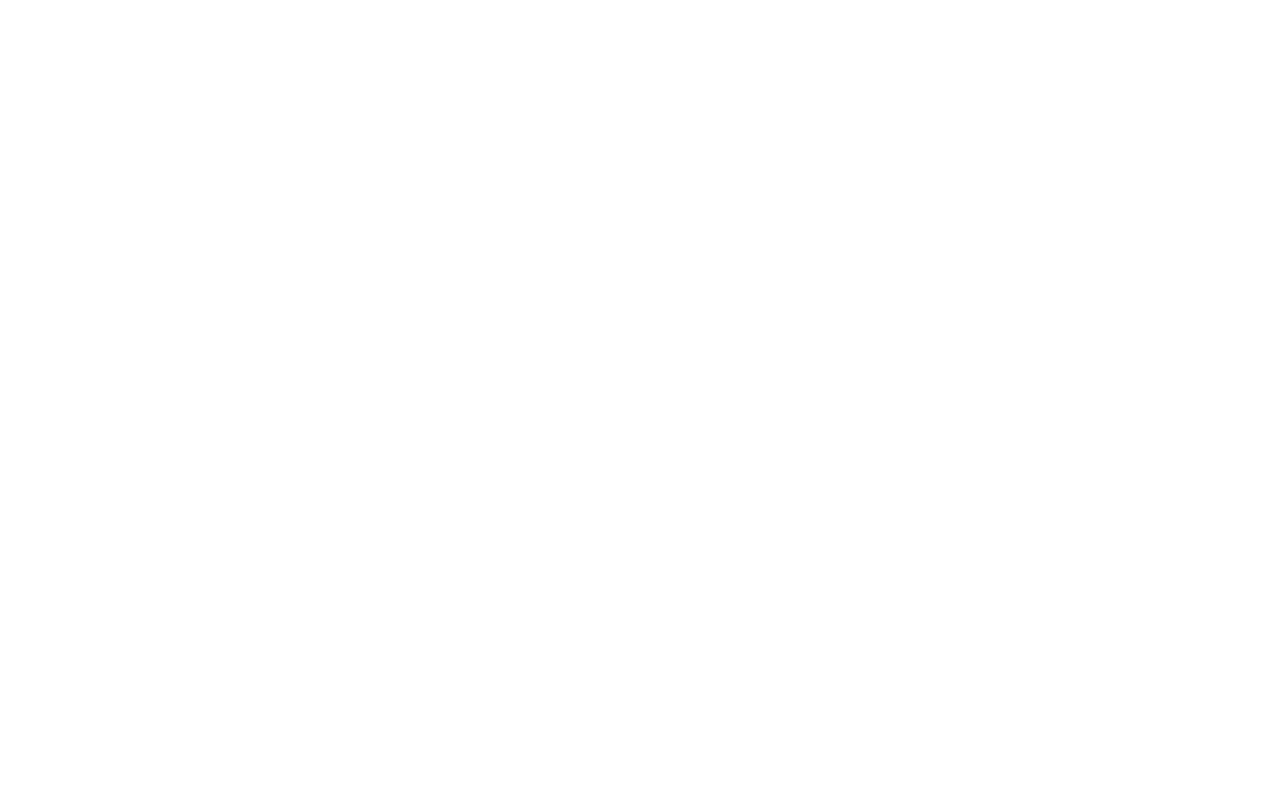
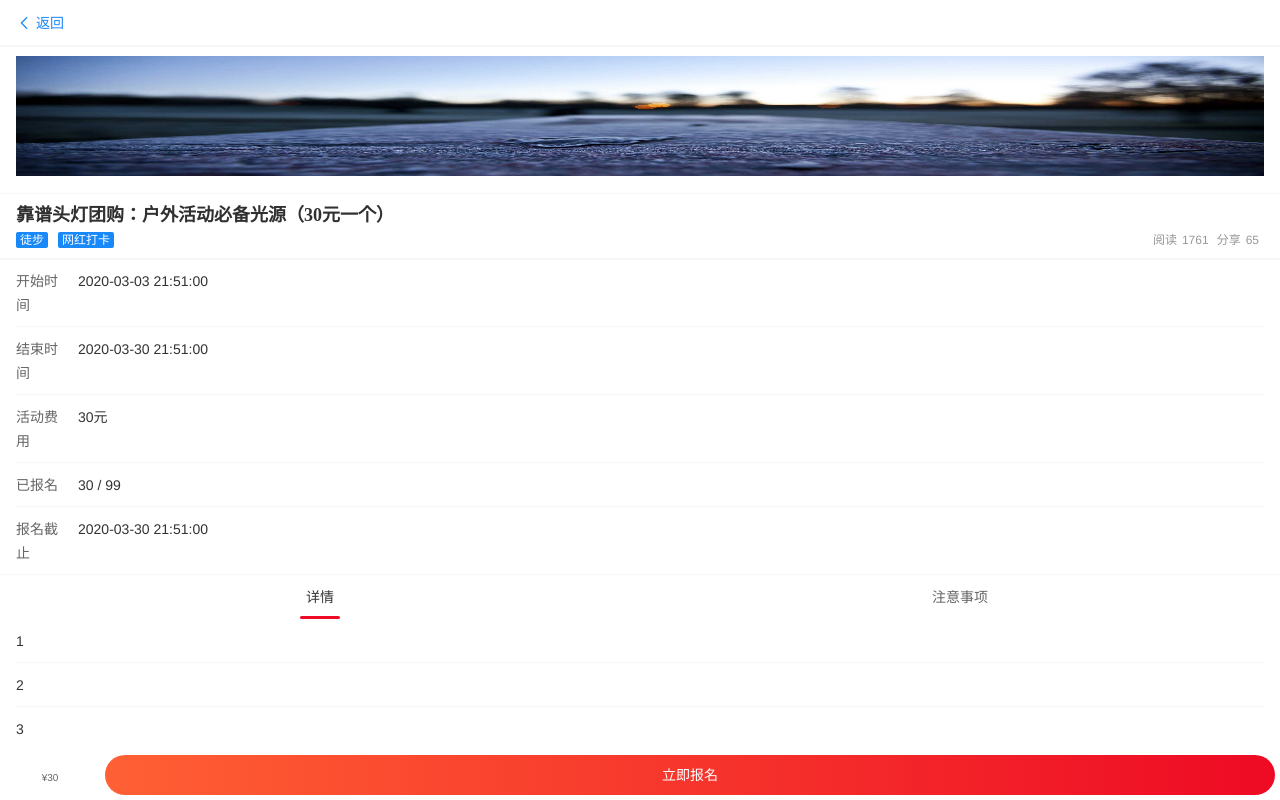
Before and after one commit to liuqing2018/HYFM-H5, a Vue app: page /#/activity/activityInfo in a window 1280 px wide. Shown: the top 800 px of the page. Built offline with nearby package versions, Linux system fonts and the light colour scheme.

Commit message:
待优化活动详情页面

```diff
--- a/src/routers/activity.js
+++ b/src/routers/activity.js
@@ -27,6 +27,14 @@
                     menuTitle: '发布活动',
                 },
             },
+            {
+                path: 'activityInfo',
+                name: 'activityInfo',
+                component: resolve => require(['../views/activity/ActivityInfo.vue'], resolve),
+                meta: {
+                    menuTitle: '活动详情',
+                },
+            },
         ],
     },
 ];
--- a/src/views/Login.vue
+++ b/src/views/Login.vue
@@ -65,7 +65,7 @@
             },
 						handleToLogin() {
 							this.$router.push({
-								name: 'userCenter',
+								name: 'activityInfo',
 							})
 						},
         }
--- /dev/null
+++ b/src/views/activity/ActivityInfo.vue
@@ -0,0 +1,144 @@
+<template>
+  <div class="c-main">
+    <hyHeaderNavbar></hyHeaderNavbar>
+    <van-form name="form" label-width="50px">
+      <van-cell-group>
+        <van-cell>
+          <van-image
+            width="100%"
+            height="120"
+            :src="thumb"
+          />
+        </van-cell>
+      </van-cell-group>
+      <van-cell-group>
+        <van-cell>
+          <template #title>
+            <h3 class="activity-title">靠谱头灯团购：户外活动必备光源（30元一个）</h3>
+          </template>
+          <template #label>
+            <div class="sub-title-wrap">
+              <!--<p class="sub-title">布兰卡布兰卡</p>-->
+              <p>
+                <van-tag class="mr-10" type="primary">徒步</van-tag>
+                <van-tag type="primary">网红打卡</van-tag>
+              </p>
+              <div class="sub-info">
+                阅读<span>1761</span>
+                分享<span>65</span>
+              </div>
+            </div>
+          </template>
+        </van-cell>
+      </van-cell-group>
+      <van-cell-group title="">
+        <van-field
+          label="开始时间"
+          :value="vm.startTime"
+          readonly>
+        </van-field>
+        <van-field
+          label="结束时间"
+          :value="vm.endTime"
+          readonly>
+        </van-field>
+        <van-field
+          label="活动费用"
+          readonly>
+          <span slot="input">{{vm.cost}}元</span>
+        </van-field>
+        <van-field
+          label="已报名"
+          readonly>
+          <span slot="input">{{vm.cost}} / 99</span>
+        </van-field>
+        <van-field
+          label="报名截止"
+          readonly>
+          <span slot="input">{{vm.endTime}}</span>
+        </van-field>
+      </van-cell-group>
+      <van-tabs>
+        <van-tab title="详情">
+          <van-list
+            finished-text="没有更多了"
+          >
+            <van-cell v-for="item in 20" :key="item" :title="item"></van-cell>
+          </van-list>
+        </van-tab>
+        <van-tab title="注意事项">注意事项</van-tab>
+      </van-tabs>
+
+      <van-goods-action>
+        <van-goods-action-icon>
+          <p style="width: 100px;"> ¥30</p>
+        </van-goods-action-icon>
+        <van-goods-action-button type="danger" text="立即报名" @click="handleToJoin" />
+      </van-goods-action>
+    </van-form>
+  </div>
+</template>
+
+<script>
+  import hyHeaderNavbar from '../../components/HYHeaderNavbar';
+	import thumb from '../../assets/bg.jpg';
+
+	export default {
+		name: "PublishActivity",
+		components: {
+      hyHeaderNavbar,
+		},
+		data() {
+			return {
+        thumb,
+				vm: {
+					name: '',
+					detail: '',
+					num: '',
+          cost: 30,
+					startTime: '2020-03-03 21:51:00',
+          endTime: '2020-03-30 21:51:00',
+					notice: '',
+					insurance: false,
+				},
+			}
+		},
+		methods: {
+      handleToJoin() {
+        this.$toast.loading({
+          message: '加载中...',
+          forbidClick: true,
+          loadingType: 'spinner'
+        });
+      }
+		},
+    created() {
+      document.title = '我是一个标题';
+    }
+  }
+</script>
+
+<style lang="less" scoped>
+  .activity-title {
+    font-size: 18px;
+  }
+  .sub-title-wrap {
+    display: flex;
+    justify-content: space-between;
+    .sub-title {
+      flex: 2 1 auto;
+    }
+    .sub-info {
+      flex: 1 1 auto;
+      display: flex;
+      justify-content: flex-end;
+
+      & > span {
+        margin: 0 5px;
+        &:first-child {
+          margin-right: 8px;
+        }
+      }
+    }
+  }
+</style>
```
